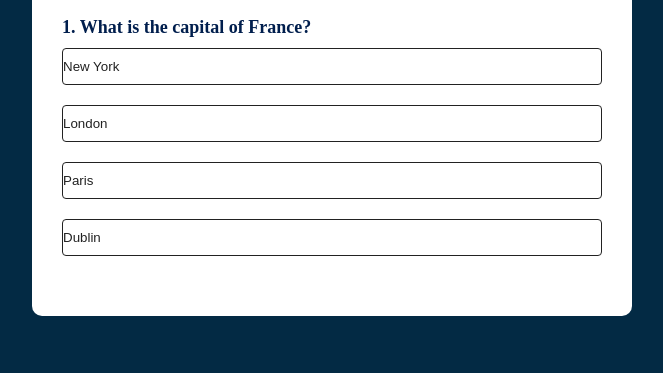
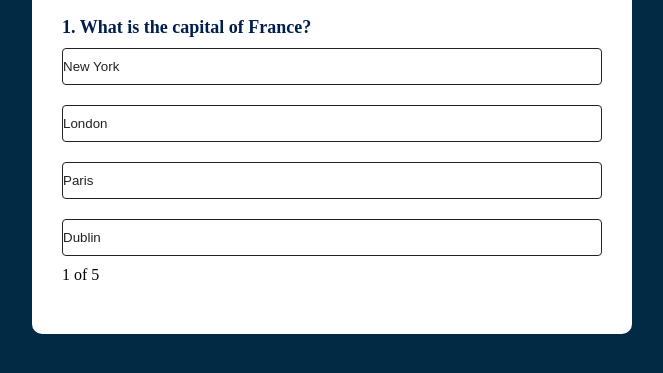
Before and after one commit to nnahmdi/Simple-Quiz-App, a plain HTML site: page index.html in a window 1280 px wide. Shown: the part 191-564 px from the top of the page, without its empty margins (308-971 px from the left). Drawn offline with Linux system fonts and the light colour scheme.

Commit message:
second commit

```diff
--- a/index.html
+++ b/index.html
@@ -17,6 +17,9 @@
           <button class="btn">Answer 4</button>
         </div>
         <button id="next-btn">Next</button>
+        <div>
+          <p><span id="progress-id">1</span> of <span class="progress-id-2">5</span></p>
+        </div>
       </div>
     </div>
     <script src="script.js"></script>
--- a/script.js
+++ b/script.js
@@ -50,6 +50,8 @@ const questions = [
 const questionElement = document.getElementById("question");
 const answerButton = document.getElementById("answer-buttons");
 const nextButton = document.getElementById("next-btn");
+const progressId1 = document.getElementById("progress-id");
+const progressId2 = document.getElementById("progress-id-2");
 
 let currentQuestionIndex = 0;
 let score = 0;
@@ -67,6 +69,7 @@ function showQuestion() {
   let questionNo = currentQuestionIndex + 1;
   questionElement.innerHTML = questionNo + ". " + currentQuestion.question;
 
+
   currentQuestion.answers.forEach((answer) => {
     const button = document.createElement("button");
     button.innerHTML = answer.text;
@@ -77,7 +80,11 @@ function showQuestion() {
     }
     button.addEventListener("click", selectAnswer);
   });
+  progressId1.textContent = questionNo
+  progressId2.textContent = questions.length
+
 }
+
 
 function resetState() {
   nextButton.style.display = "none";
@@ -106,8 +113,8 @@ function selectAnswer(e) {
 
 function showScore() {
   resetState();
-  questionElement.innerHTML = `You scored ${score} out of ${questions.length}!`;
-  nextButton.innerHtml = "Play Again";
+  questionElement.innerHTML = `You scored ${score} out of ${questions.length}`;
+  nextButton.textContent = "Restart";
   nextButton.style.display = "block";
 }
 
```
